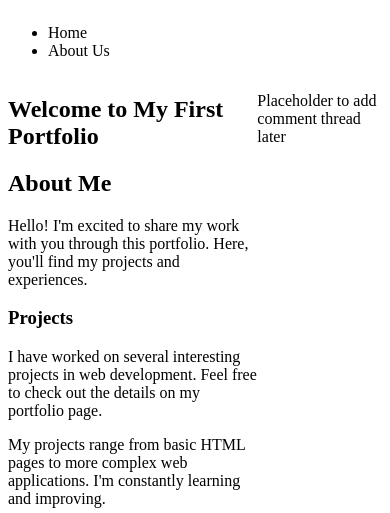
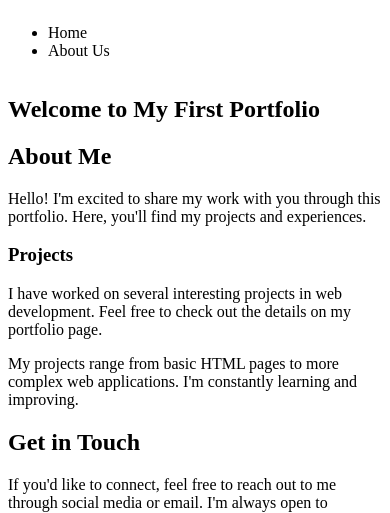
Before and after one commit to MobDev91/alx_html_css, a plain HTML site: page css_basic/index.html in a window 390 px wide. Shown: the top 513 px of the page. Drawn offline with Linux system fonts and the light colour scheme.

Commit message:
Responsive design

```diff
--- a/css_basic/index.html
+++ b/css_basic/index.html
@@ -7,7 +7,7 @@
     <title>My First Flexbox Website</title>
 </head>
 
-<body>
+<body class="works_on_smartphone">
     <header>
         <nav>
             <ul>
--- a/css_basic/styles.css
+++ b/css_basic/styles.css
@@ -19,3 +19,12 @@ aside {
     flex : 1;
     overflow-y: auto
 }
+
+@media (max-width: 768px) {
+    main {
+        flex-direction: column;
+    }
+    article, aside {
+        flex: 1;
+    }
+}
```
